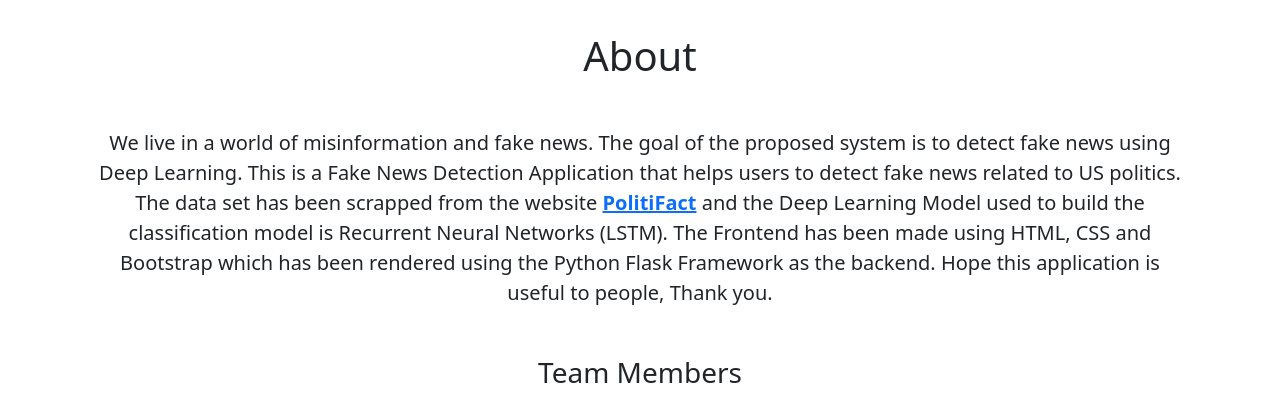
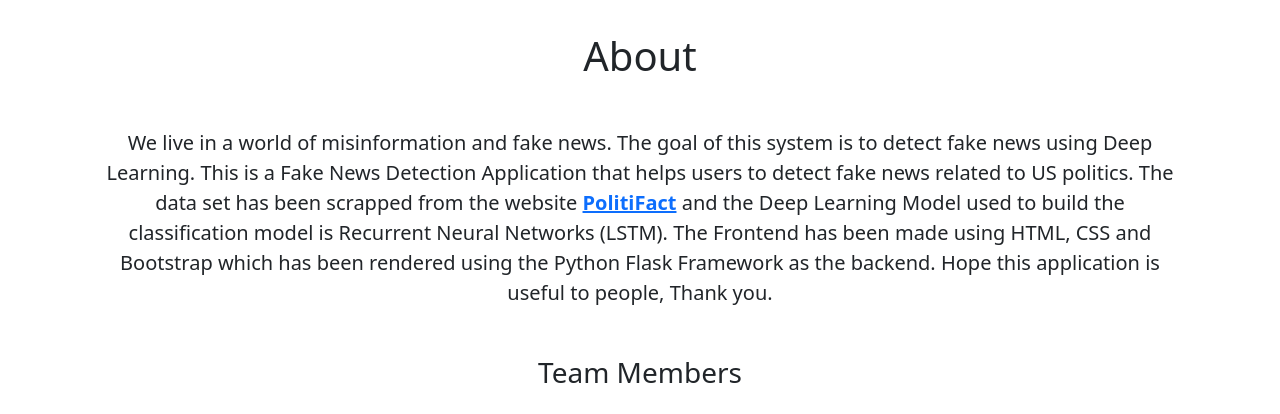
Before and after one commit to Sujithrt/FakeNewsDetector, a Flask app: page /about in a window 1280 px wide. Shown: the part 56-470 px from the top of the page. Run offline with Flask 2, Linux system fonts and the light colour scheme; parts of the project's set-up code (start-up, migrations or seed data) failed here and were passed over.

Commit message:
changes in about.html

```diff
--- a/templates/about.html
+++ b/templates/about.html
@@ -14,7 +14,7 @@
   <div class="cover-container d-flex h-500 p-3 mx-auto flex-column text-center">
     <main role="main" class="inner cover">
       <h1 class="cover-heading mt-3">About</h1>
-      <p class="lead mt-5">We live in a world of misinformation and fake news. The goal of the proposed system is to detect fake news using Deep Learning. This is a Fake News Detection Application that helps users to detect fake news related to US politics. The data set has been scrapped from the website <a href="https://www.politifact.com/factchecks/list/" target="_blank" rel="noopener noreferrer" class="alert-link">PolitiFact</a> and the Deep Learning Model used to build the classification model is Recurrent Neural Networks (LSTM). The Frontend has been made using HTML, CSS and Bootstrap which has been rendered using the Python Flask Framework as the backend. Hope this application is useful to people, Thank you.</p>
+      <p class="lead mt-5">We live in a world of misinformation and fake news. The goal of this system is to detect fake news using Deep Learning. This is a Fake News Detection Application that helps users to detect fake news related to US politics. The data set has been scrapped from the website <a href="https://www.politifact.com/factchecks/list/" target="_blank" rel="noopener noreferrer" class="alert-link">PolitiFact</a> and the Deep Learning Model used to build the classification model is Recurrent Neural Networks (LSTM). The Frontend has been made using HTML, CSS and Bootstrap which has been rendered using the Python Flask Framework as the backend. Hope this application is useful to people, Thank you.</p>
     </main>
   </div>
   <center><h3 class="cover-heading mt-3 mb-5">Team Members</h3></center>
```
